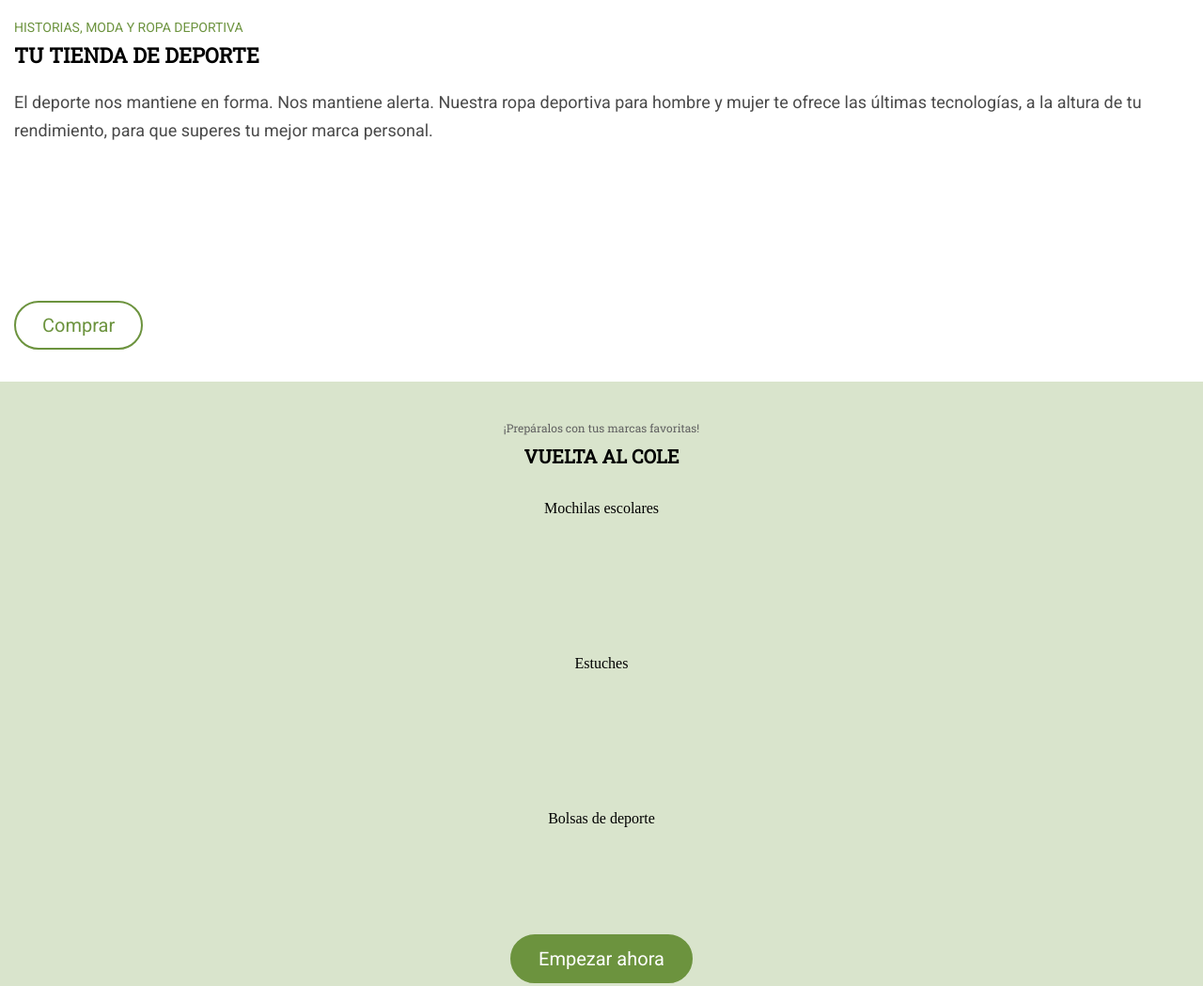
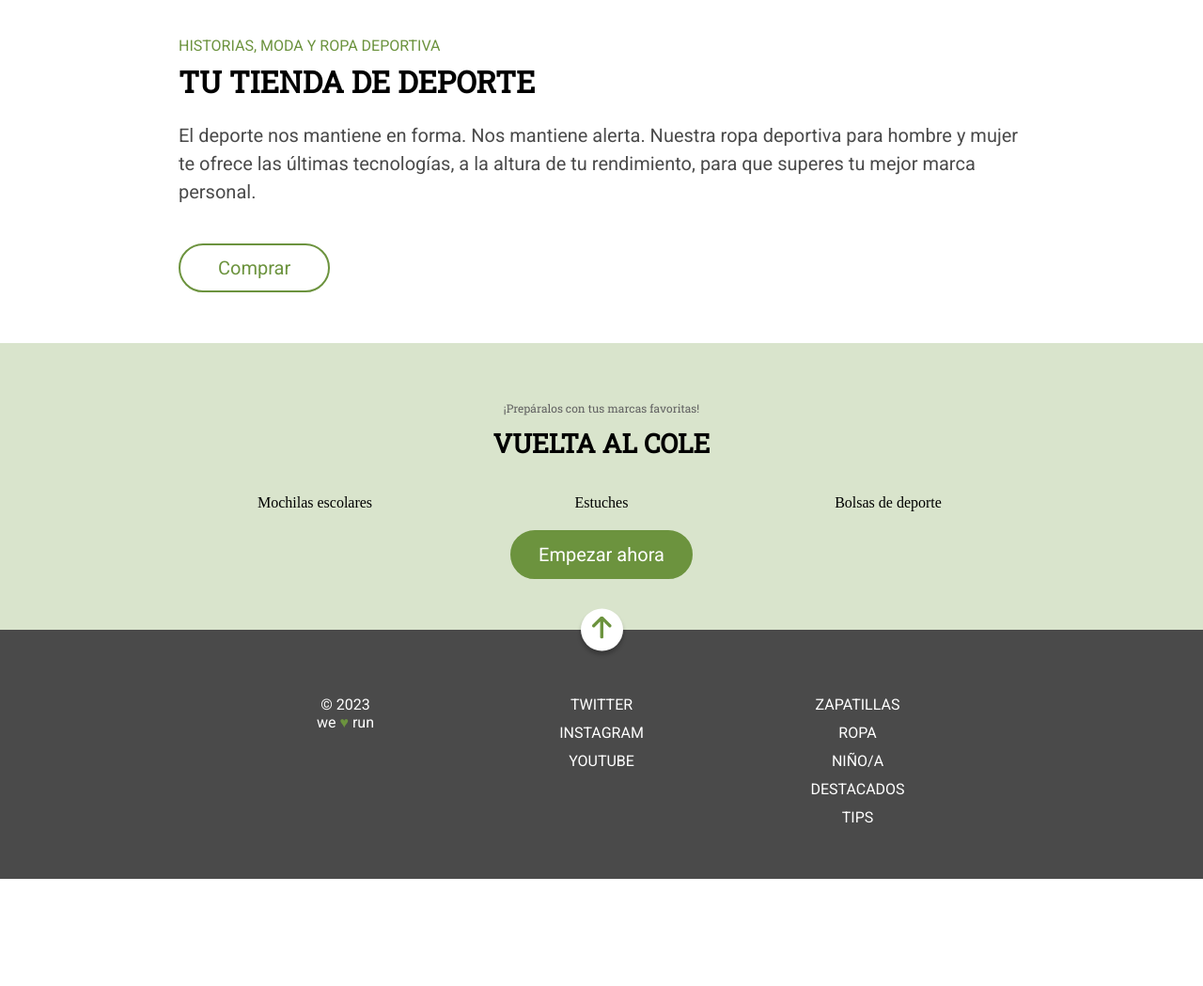
Before and after one commit to Adalab/modulo-1-evaluacion-final-mireiamc, a website: page src/html/index.html in a window 1280 px wide. Shown: the part 820-1869 px from the top of the page at 94% size. After the commit the page ends 1755 px from the top, so only its background shows below. Drawn offline with nearby package versions, Linux system fonts and the light colour scheme; files that its build step writes are made by us from their sources; files whose address does not match are found by name.

Commit message:
adding mediaqueries

```diff
--- a/src/html/index.html
+++ b/src/html/index.html
@@ -22,23 +22,26 @@
     <section class="container1">
       <h1 class="container1__title">COMIENZOS COMPARTIDOS</h1>
       <p class="container1__text">Todo lo que necesitan para volver al cole con ilusión</p>
-      <a href="">
+      <a href="#vuelta_al_cole">
         <img class="container1__btn" src="./assets/images/ico-scroll-down.svg" alt="arrow">
       </a>
     </section>
 
     <section class="container2" >
+      <section class="wrapper">
         <p class="container2__greentext" >HISTORIAS, MODA Y ROPA DEPORTIVA</p>
         <h2 class="container2__title" >TU TIENDA DE DEPORTE</h2>
         <p class="container2__text">El deporte nos mantiene en forma. Nos mantiene alerta. Nuestra ropa deportiva para hombre y mujer te ofrece las últimas tecnologías, a la altura de tu rendimiento, para que superes tu mejor marca personal.</p>
         <a href="https://adalab.es/" class="container2__btn">Comprar</a>
       </section>
+    </section>
 
     <section class="container3">
+      <section class="wrapper">
         <p class="container3__text">¡Prepáralos con tus marcas favoritas!</p>
         <h2 class="container3__title">VUELTA AL COLE</h2>
 
-      <section class="article-container">
+        <section id="vuelta_al_cole" class="article-container">
           <article class="container3__article">
             <img class="container3__article--img" src="./assets/images/lpbts-mod05-img01-desk.png" alt="">
             <p clas="container3__article--text" >Mochilas escolares</p>
@@ -54,13 +57,14 @@
         </section>
         <a class="container3__btn" href="#">Empezar ahora</a>
       </section>
+    </section>
   </main>
 
   <footer class="footer" >
     <a class="footer__arrow" href="">
       <img src="./assets/images/ico-arrow.svg" alt="">
     </a>
-    <nav>
+    <section class="footer__container wrapper">
       <ul class="footer__menu" >
         <li><a class="footer__menu--item" href="https://adalab.es">ZAPATILLAS</a></li>
         <li><a class="footer__menu--item" href="https://adalab.es">ROPA</a></li>
@@ -68,19 +72,16 @@
         <li><a class="footer__menu--item" href="https://adalab.es">DESTACADOS</a></li>
         <li><a class="footer__menu--item" href="https://adalab.es">TIPS</a></li>
       </ul>
-    </nav>
-    <nav>
       <ul class="footer__menu">
         <li><a class="footer__menu--item" href="https://adalab.es">TWITTER</a></li>
         <li><a class="footer__menu--item" href="https://adalab.es">INSTAGRAM</a></li>
         <li><a class="footer__menu--item" href="https://adalab.es">YOUTUBE</a></li>
       </ul>
-    </nav>
       <section class="footer__copy">
         <p>&copy; 2023</p>
-      <p>We <span class="footer__heart">&hearts;</span> run</p>
+        <p>we <span class="footer__heart">&hearts;</span> run</p>
       </section>
-
+    </section>
   </footer>
 
 </body>
--- a/src/scss/main.scss
+++ b/src/scss/main.scss
@@ -1,6 +1,11 @@
 @import 'core/variables';
 @import 'core/reset';
 
+.wrapper {
+    margin: 0 auto;
+    padding: 20px;
+    max-width: 940px;
+}
 
 .header {
     border: $dark-green solid 15px;
@@ -18,14 +23,14 @@
     height: 100vh;
     background-image: url(../images/cover.jpeg);
     background-size: cover;
-    background-position: 90%;
+    background-position: 85%;
     background-repeat: no-repeat;
     z-index: -1;
     display: flex;
     flex-direction: column;
     justify-content: flex-end;
     align-items: center;
-    gap: 15px;
+    gap: 25px;
     padding:30px;
 
     &__title {
@@ -34,6 +39,18 @@
         line-height: 50px;
         font-family: $font-title;
         text-align: center;
+
+        @media all and (min-width: 768px) {
+            font-size: 50px;
+            line-height: 100px;
+        }
+        @media all and (min-width: 1280px) {
+            font-size: 75px;
+        }
+    }
+
+    &__title::first-line {
+        word-spacing: 100vw;
         }
 
     &__text {
@@ -42,6 +59,11 @@
        line-height: 19px;
        font-family: $font-text;
        text-align: center;
+
+       @media all and (min-width: 768px) {
+        font-size: 24px;
+        line-height: 28px;
+        }
     }
 
     &__btn {
@@ -53,21 +75,26 @@
 
     }
 }
-//Revisar como hacer un salto de linea con esto//
-
-/*.conteiner1__title::first-line {
-    word-spacing: 100vw;
-  }*/
-  //Hasta aquí//
 
 .container2 {
     padding: 34px 15px;
+    @media all and (min-width: 768px) {
+        vertical-align: center;
+    }
+    @media all and (min-width: 1280px) {
+
+    }
 
     &__greentext {
         color: $dark-green;
         font-size: 14px;
         font-family: $font-text;
         line-height: 30px;
+
+        @media all and (min-width: 768px) {
+            font-size: 16px;
+            line-height: 30px;
+        }
     }
 
     &__title {
@@ -77,6 +104,11 @@
         line-height: 30px;
         font-weight: 700;
         margin-bottom: 20px;
+
+        @media all and (min-width: 768px) {
+            font-size: 32px;
+            line-height: 45px;
+        }
     }
 
     &__text {
@@ -85,14 +117,18 @@
         line-height: 30px;
         color: $greyish-brown;
         text-align: left;
-        height: 181px;
-        margin-bottom: 45px;
+        margin-bottom: 40px;
+
+        @media all and (min-width: 768px) {
+            font-size: 20px;
+            line-height: 30px;
+        }
     }
 
     &__btn {
         display: inline-block;
         color: $dark-green;
-        padding: 12px 28px;
+        padding: 12px 40px;
         text-decoration: none;
         border-radius: 50px;
         border: solid 2px $dark-green;
@@ -111,6 +147,11 @@
         font-family: $font-title;
         color: #626262;
         line-height: 30px;
+
+        @media all and (min-width: 768px) {
+            font-size: 12px;
+            line-height: 30px;
+        }
     }
 
     &__title {
@@ -118,6 +159,11 @@
         font-family: $font-title;
         line-height: 30px;
         padding-bottom: 14px;
+
+        @media all and (min-width: 768px) {
+            font-size: 28px;
+            line-height: 45px;
+        }
     }
 
     &__btn {
@@ -130,6 +176,10 @@
         border: solid 2px $dark-green;
         font-family: $font-text;
         font-size: 20px;
+
+        @media all and (min-width: 768px) {
+            margin-top: 20px;
+        }
     }
 
     &__article {
@@ -144,6 +194,11 @@
             font-size: 14px;
             font-family: $font-title;
             line-height: 30px;
+
+            @media all and (min-width: 768px) {
+                font-size: 18px;
+                line-height: 30px;
+            }
         }
     }
 }
@@ -156,6 +211,12 @@
     justify-items: center;
     text-align: center;
     gap: 15px;
+
+    @media all and (min-width: 768px) {
+        grid-template-columns: 1fr 1fr 1fr;
+        grid-template-rows: 1fr;
+        justify-content: space-evenly;
+    }
 }
 
 .footer {
@@ -164,6 +225,9 @@
     font-size: 16px;
     font-family: $font-text;
     padding: 0px 15px 30px 15px;
+    text-align: center;
+
+    &__container {
         display: flex;
         flex-direction: column;
         justify-content: space-around;
@@ -172,19 +236,32 @@
         text-align: center;
         gap: 20px;
 
+        @media all and (min-width: 768px) {
+            flex-direction: row-reverse;
+            align-items: baseline;
+            justify-content: space-evenly;
+        }
+    }
+
     &__arrow {
+        display: inline-block;
         background-color: $white;
         border-radius: 100px;
-        width: 40px;
-        height: 40px;
+        width: 45px;
+        height: 45px;
         padding: 8px;
-        transform: translateY(-60%);
+        transform: translateY(-50%);
+        box-shadow: 0 4px 4px 0 rgba(0, 0, 0, 0.25);
     }
 
     &__menu {
         text-decoration: none;
         list-style: none;
         line-height: 30px;
+
+        @media all and (min-width: 768px) {
+            width: 150px;
+        }
 
         &--item {
             text-decoration: none;
@@ -193,7 +270,11 @@
             font-family: $font-text;
         }
     }
-
+    &__copy {
+        @media all and (min-width: 768px) {
+            width: 150px;
+        }
+    }
 
     &__heart {
         color: $dark-green;
```
Lines whose indentation alone changed are shown as unchanged.
